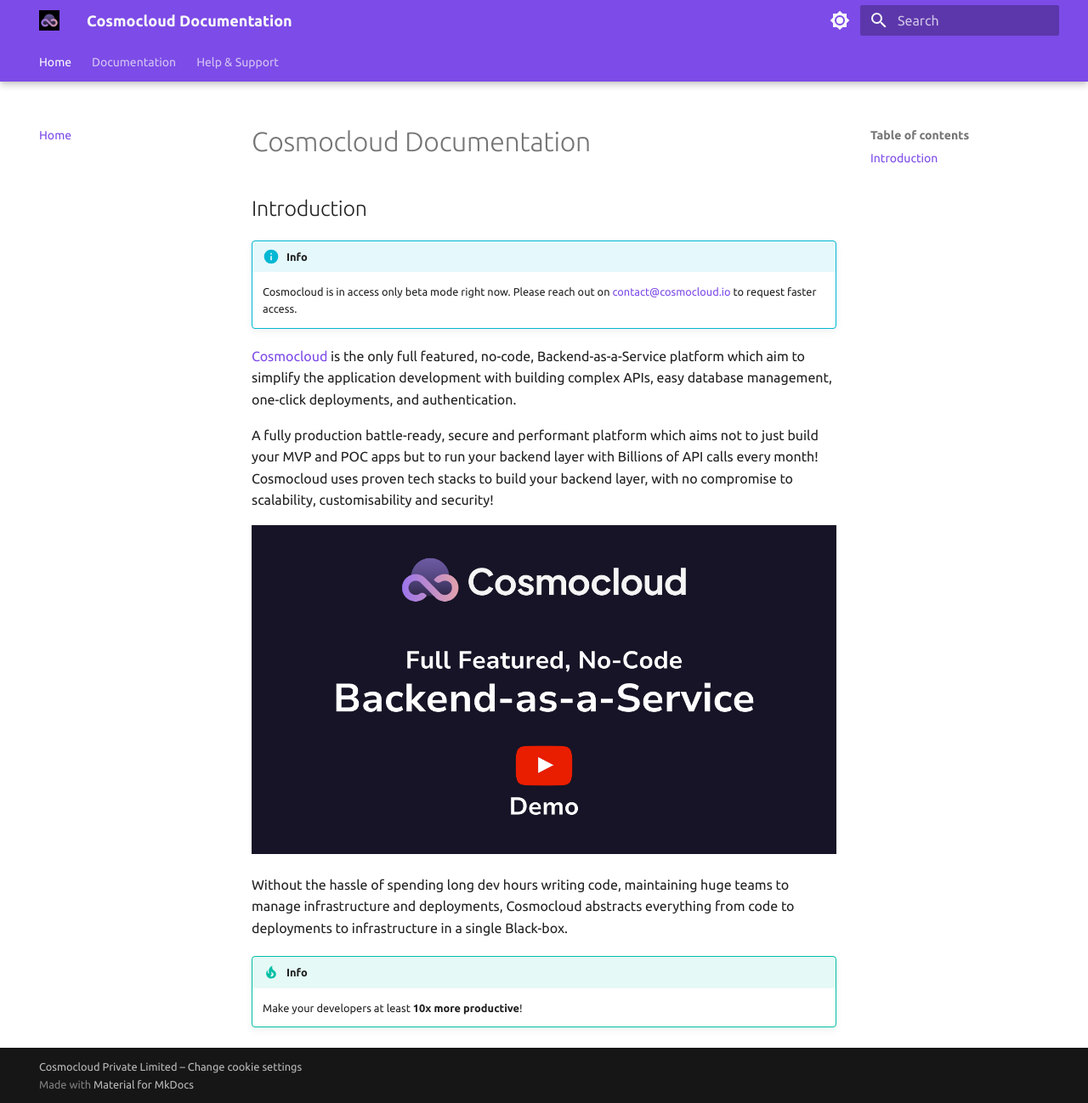
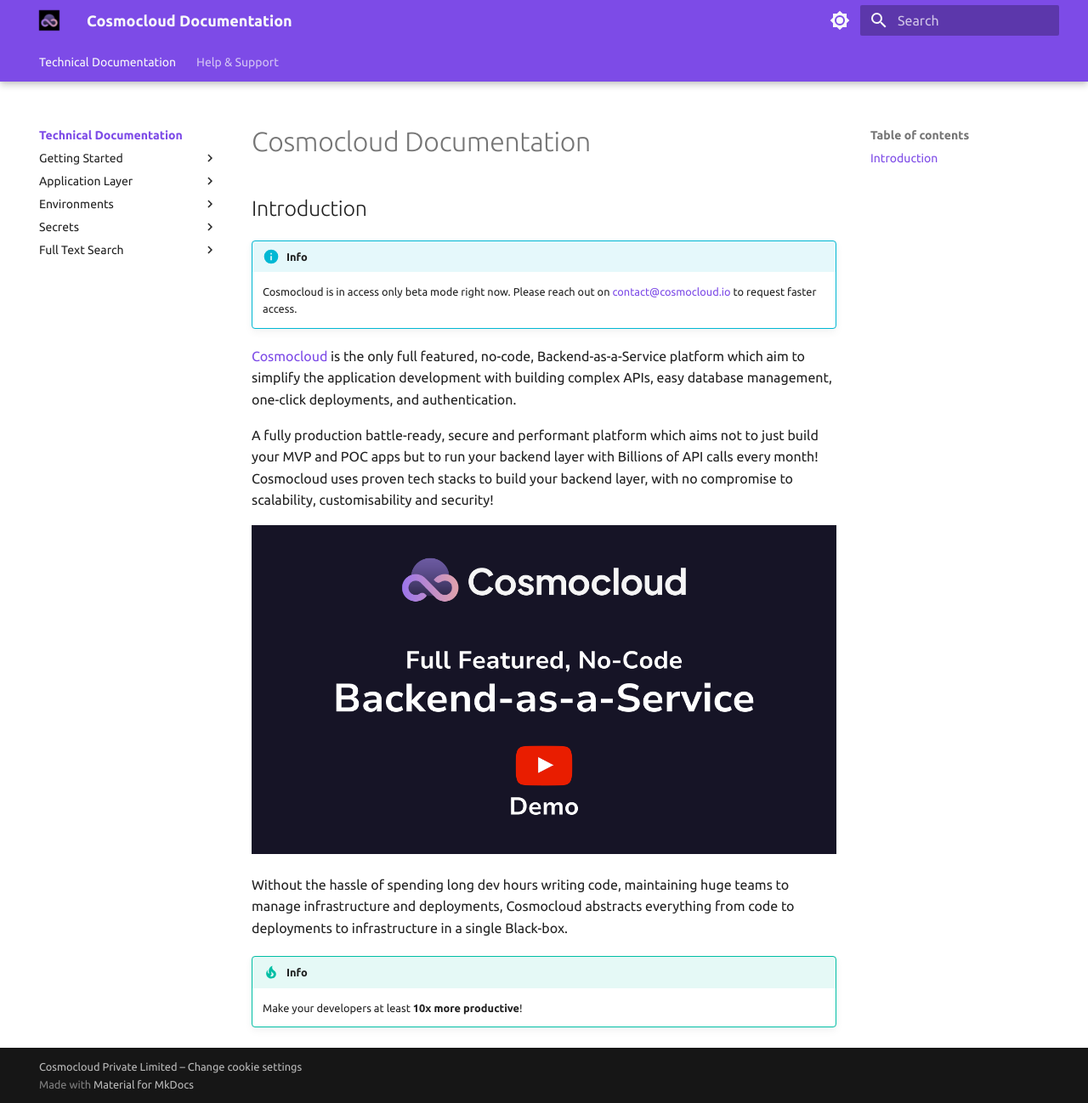
Before and after one commit to Cosmocloud/documentation, an MkDocs documentation site: the page built from docs/index.md, in a window 1280 px wide and 1298 px high. Shown: the whole window at 85% size. Built offline with MkDocs 1.6.1 and Material for MkDocs 9.7.7, drawn with Linux system fonts in a browser that asks for light colours.

Commit message:
update layout

```diff
--- a/mkdocs.yml
+++ b/mkdocs.yml
@@ -62,14 +62,13 @@
   <a href="#__consent">Change cookie settings</a>
 
 nav:
-  - "Home": "index.md"
-
-  - "Documentation":
+  - "Technical Documentation":
+      - "Introduction": "index.md"
       - "Getting Started":
-        - "Account Setup":
-            - "getting-started/account-setup/index.md"
-            - "Your First Project": "getting-started/account-setup/first-project.md"
-            - "Database Setup": "getting-started/account-setup/database-setup.md"
+          - "Account Setup":
+              - "getting-started/account-setup/index.md"
+              - "Your First Project": "getting-started/account-setup/first-project.md"
+              - "Database Setup": "getting-started/account-setup/database-setup.md"
       - "Application Layer":
           - "Building APIs":
               - "Your First API": "application-layer/apis/first-api.md"
```
